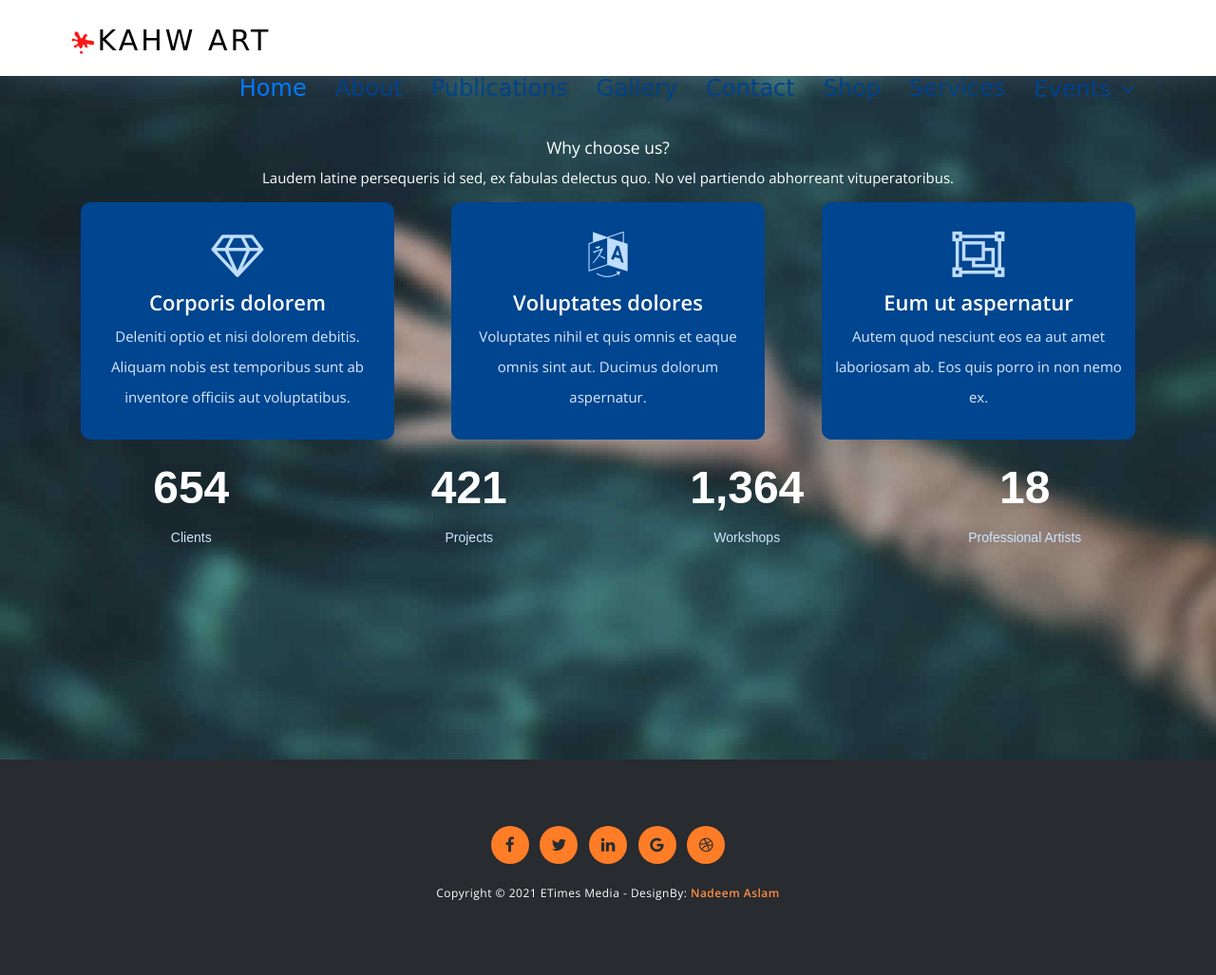
After one commit to Nadeemaslam/artwebsite, a Django app: page /services/ in a window 1280 px wide. The commit adds this page. Shown: the whole page at 95% size. Run offline with Django 3.2, Linux system fonts and the light colour scheme; some libraries are stand-ins or nearby versions; some web fonts are replaced.

Commit message:
added services and shop page

```diff
--- /dev/null
+++ b/artgallery/templates/artgallery/services.html
@@ -0,0 +1,83 @@
+{% extends 'artwebsite/base.html' %}
+{% load static %}
+{% block content %}
+<div class="parallax-content tabs-content" id="aboutus">
+        <div class="container">
+            <div class="row">
+                   <!--==========================
+      Why Us Section
+    ============================-->
+    <section id="why-us" class="wow fadeIn">
+      <div class="container">
+        <header class="section-header text-center">
+          <h3 >Why choose us?</h3>
+          <p>Laudem latine persequeris id sed, ex fabulas delectus quo. No vel partiendo abhorreant vituperatoribus.</p>
+        </header>
+
+        <div class="row row-eq-height justify-content-center">
+
+          <div class="col-lg-4 mb-4">
+            <div class="card wow bounceInUp">
+                <i class="fa fa-diamond"></i>
+              <div class="card-body">
+                <h5 class="card-title">Corporis dolorem</h5>
+                <p class="card-text">Deleniti optio et nisi dolorem debitis. Aliquam nobis est temporibus sunt ab inventore officiis aut voluptatibus.</p>
+              </div>
+            </div>
+          </div>
+
+          <div class="col-lg-4 mb-4">
+            <div class="card wow bounceInUp">
+                <i class="fa fa-language"></i>
+              <div class="card-body">
+                <h5 class="card-title">Voluptates dolores</h5>
+                <p class="card-text">Voluptates nihil et quis omnis et eaque omnis sint aut. Ducimus dolorum aspernatur.</p>
+              </div>
+            </div>
+          </div>
+
+          <div class="col-lg-4 mb-4">
+            <div class="card wow bounceInUp">
+                <i class="fa fa-object-group"></i>
+              <div class="card-body">
+                <h5 class="card-title">Eum ut aspernatur</h5>
+                <p class="card-text">Autem quod nesciunt eos ea aut amet laboriosam ab. Eos quis porro in non nemo ex. </p>
+              </div>
+            </div>
+          </div>
+
+        </div>
+
+        <div class="row counters">
+
+          <div class="col-lg-3 col-6 text-center">
+            <span data-toggle="counter-up">654</span>
+            <p>Clients</p>
+          </div>
+
+          <div class="col-lg-3 col-6 text-center">
+            <span data-toggle="counter-up">421</span>
+            <p>Projects</p>
+          </div>
+
+          <div class="col-lg-3 col-6 text-center">
+            <span data-toggle="counter-up">1,364</span>
+            <p>Workshops </p>
+          </div>
+
+          <div class="col-lg-3 col-6 text-center">
+            <span data-toggle="counter-up">18</span>
+            <p>Professional Artists</p>
+          </div>
+
+        </div>
+
+      </div>
+    </section>
+        </div>
+    </div>
+    </div>
+
+
+
+{% endblock %}
--- a/artgallery/urls.py
+++ b/artgallery/urls.py
@@ -9,4 +9,6 @@ urlpatterns = [
     path('publications/', views.publications, name='publications'),
     # path('logout/', logoutUser, name='logout'),
     path(r'contact/', views.contact, name='contact'),
+    path(r'shop/', views.shop, name='shop'),
+    path(r'services/', views.services, name='services'),
 ]
--- a/artgallery/views.py
+++ b/artgallery/views.py
@@ -52,3 +52,11 @@ def aboutus(request):
 def gallery(request):
 
     return render(request, template_name='artgallery/gallery.html')
+
+def shop(request):
+
+    return render(request, template_name='artgallery/shop.html')
+
+def services(request):
+
+    return render(request, template_name='artgallery/services.html')
--- a/static/artgallery/css/templatemo-main.css
+++ b/static/artgallery/css/templatemo-main.css
@@ -1238,3 +1238,61 @@ body.lb-disable-scrolling {
     background-color: rgba(0, 0, 0, 0.5);
     padding: 25px;
 }
+
+/*--------------services-----------*/
+
+#why-us .card {
+    background: #00458f;
+    border-color: #00458f;
+    border-radius: 10px;
+    margin: 0 15px;
+    padding: 15px 0;
+    text-align: center;
+    color: #fff;
+    transition: 0.3s ease-in-out;
+    height: 100%;
+}
+
+#why-us .card i {
+    font-size: 48px;
+    padding-top: 15px;
+    color: #bfddfe;
+}
+
+#why-us .card h5 {
+    font-size: 22px;
+    font-weight: 600;
+}
+
+#why-us .card p {
+    font-size: 15px;
+    color: #d8eafe;
+}
+
+#why-us .section-header h3, #why-us .section-header p {
+    color: #fff;
+}
+
+
+#why-us .counters span {
+    font-family: "Montserrat", sans-serif;
+    font-weight: bold;
+    font-size: 48px;
+    display: block;
+    color: #fff;
+}
+
+
+
+#why-us .counters p {
+    padding: 0;
+    margin: 0 0 20px 0;
+    font-family: "Montserrat", sans-serif;
+    font-size: 14px;
+    color: #cce5ff;
+}
+
+#why-us .card:hover {
+  background: #003b7a;
+  border-color: #003b7a;
+}
--- a/templates/artwebsite/base.html
+++ b/templates/artwebsite/base.html
@@ -53,10 +53,12 @@
           <li><a href="{% url 'publications' %}">Publications</a></li>
           <li><a href="{% url 'gallery' %}">Gallery</a></li>
           <li><a href="{% url 'contact' %}">Contact</a></li>
+            <li><a href="{% url 'shop' %}">Shop</a></li>
+              <li><a href="{% url 'services' %}">Services</a></li>
           <li class="drop-down"><a href="{% static 'artgallery/' %}">Events</a>
             <ul>
               <li><a href="{% static 'artgallery/#' %}">Exhibitions</a></li>
-              <li class="drop-down"><a href="{% static 'artgallery/#' %}">Workshops</a>
+              <li class="drop-down"><a href="{% static 'artgallery/' %}">Workshops</a>
                 <ul>
                   <li><a href="{% static 'artgallery/#' %}">Deep Drop Down 1</a></li>
                   <li><a href="{% static 'artgallery/#' %}">Deep Drop Down 2</a></li>
@@ -66,8 +68,6 @@
                 </ul>
               </li>
               <li><a href="{% static 'artgallery/#' %}">Shows</a></li>
-              <li><a href="{% static 'artgallery/#' %}">Shop</a></li>
-              <li><a href="{% static 'artgallery/#' %}">Services</a></li>
             </ul>
           </li>
         </ul>
```
Also changed, not shown: artgallery/templates/artgallery/shop.html (added, +104 -0 lines).
